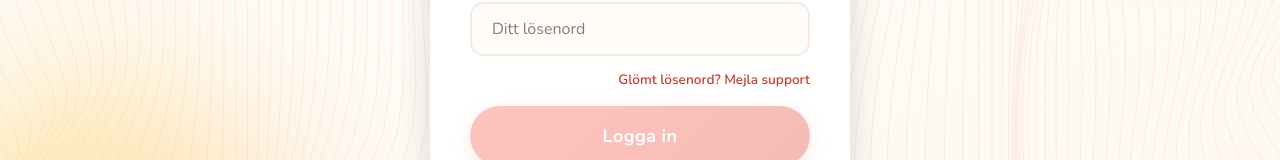
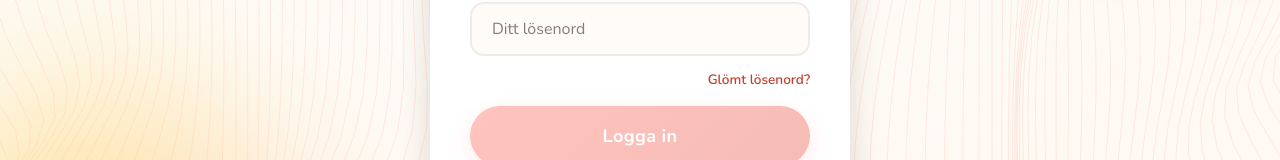
Before and after one commit to JesperMorais/maltiden, a Vue app in the folder frontend/: page /login in a window 1280 px wide. Shown: the part 459-619 px from the top of the page. Built offline with nearby package versions, Linux system fonts and the light colour scheme.

Commit message:
feat(auth-fe): wire Glömt lösenord link in LoginView

```diff
--- a/frontend/src/views/LoginView.vue
+++ b/frontend/src/views/LoginView.vue
@@ -120,12 +120,9 @@ async function handleLogin() {
           <p v-show="error" id="login-error" role="alert" class="form-error">{{ error }}</p>
 
           <div class="forgot-password">
-            <a
-              href="mailto:maltiden.app@gmail.com?subject=Glömt%20lösenord%20-%20Måltiden&body=Hej!%20Jag%20har%20glömt%20mitt%20lösenord.%20Min%20e-post%3A%20"
-              class="forgot-link"
-            >
-              Glömt lösenord? Mejla support
-            </a>
+            <RouterLink to="/forgot-password" class="forgot-link">
+              Glömt lösenord?
+            </RouterLink>
           </div>
 
           <BaseButton
```
